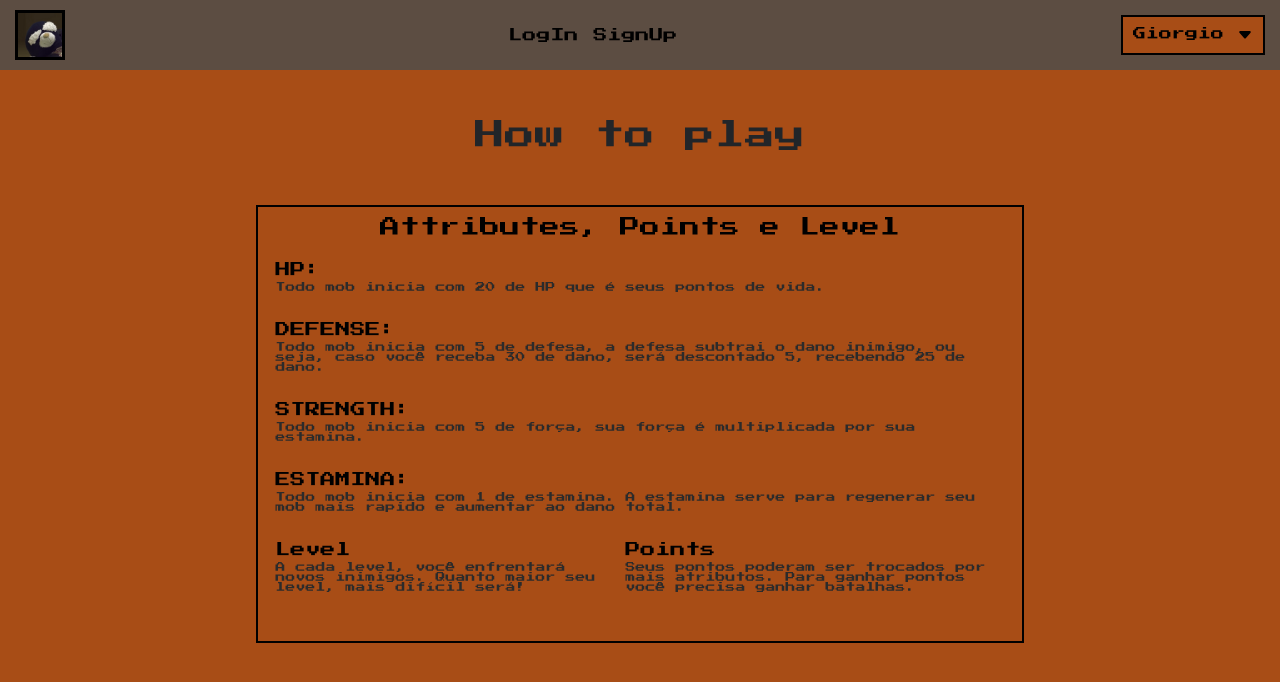
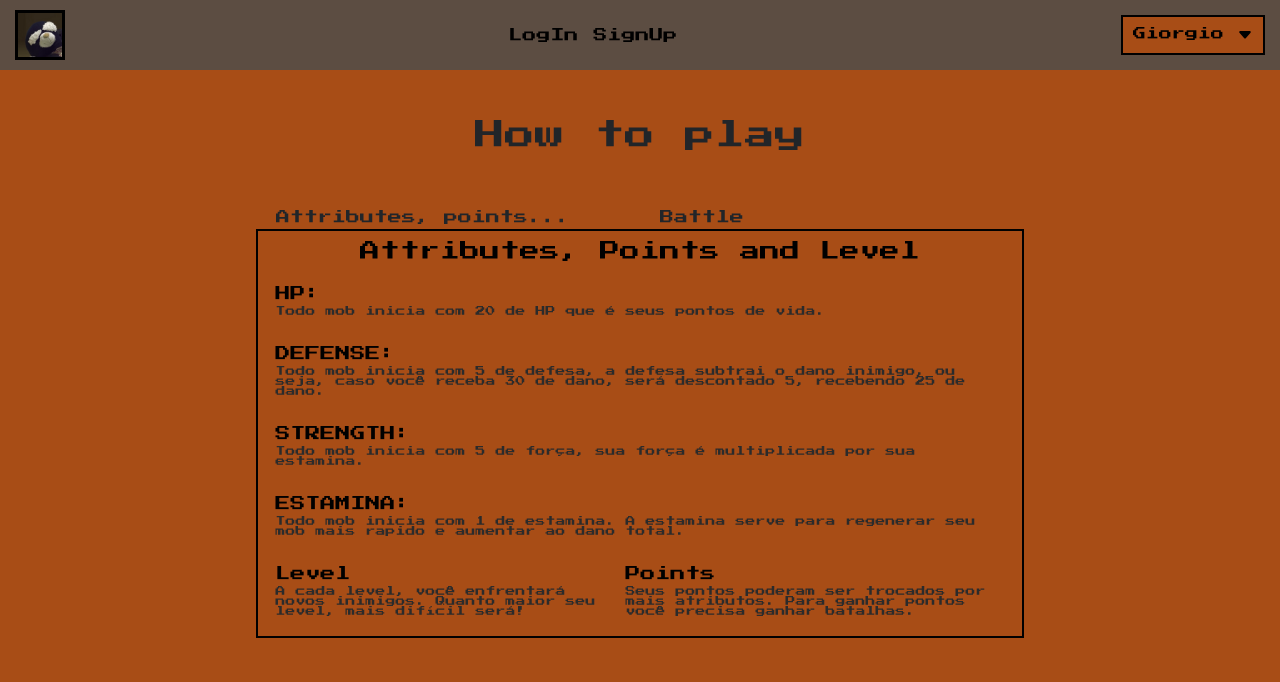
Before and after one commit to strGiorgio/PyMob2.1, a Vue app: page /help in a window 1280 px wide. Shown: the top 682 px of the page. Built offline with nearby package versions, Linux system fonts and the light colour scheme; data requests are answered from the project's data file.

Commit message:
Create a navigation to choose page in help-box

```diff
--- a/src/components/help/help-box.vue
+++ b/src/components/help/help-box.vue
@@ -1,6 +1,15 @@
 <template>
+    <div>
+        <nav>
+            <ul>
+                <li class="list-1" @click="btnLeftIsPressed">Attributes, points...</li>
+                <li class="list-2" @click="btnRightIsPressed">Battle</li>
+            </ul>
+        </nav>
+
         <div class="container">
-        <h2>Attributes, Points e Level</h2>
+            <div class="help-attributes" v-show="showAttributesHelp">
+                <h2>Attributes, Points and Level</h2>
                 <article>
                     <h3>HP:</h3>
                     <p>Todo mob inicia com 20 de HP que é seus pontos de vida.</p>
@@ -33,11 +42,47 @@
                     </article>
                 </div>
             </div>
+
+            <div class="help-battle" v-show="showBattleHelp">
+                <h2>Battle</h2>
+                <article></article>
+            </div>
+        </div>
+    </div>
 </template>
 
 <script>
 export default {
-    name: 'helpBox'
+    name: 'helpBox',
+    data() {
+        return {
+            showAttributesHelp: true,
+            showBattleHelp: false
+        }
+    },
+    methods: {
+        btnLeftIsPressed() {
+            const btn1 = document.querySelector('.list-1');
+            const btn2 = document.querySelector('.list-2');
+
+            btn1.classList.add('active')
+            btn2.classList.remove('active')
+
+            this.showAttributesHelp= true,
+            this.showBattleHelp = false
+        },
+
+        btnRightIsPressed() {
+            const btn1 = document.querySelector('.list-1');
+            const btn2 = document.querySelector('.list-2');
+
+            btn2.classList.add('active')
+            btn1.classList.remove('active')
+
+            this.showAttributesHelp= false,
+            this.showBattleHelp = true
+        }
+    }
 }
 </script>
 
@@ -46,6 +91,37 @@ export default {
         border: 2px solid var(--color-black-default);
         width: 60%;
         height: 60%;
+    }
+
+    nav {
+        font: 1.4rem var(--font-primary);
+        width: 60%;
+        margin: 0 auto;
+    }
+
+    nav ul{
+        list-style-type: none;
+        display: flex;
+        width: 100%;
+        justify-content: space-evenly;
+        margin: 0;
+        padding: 0;
+        width: 100%;
+        cursor: pointer;
+    }
+
+    nav ul li {
+        padding: 5px 20px;
+        width: 100%;
+        transition: .5s;
+    }
+
+    nav ul li:hover {
+        background-color: var(--color-secondary);
+    }
+
+    nav ul .active {
+        background-color: var(--color-secondary);
     }
 
     .container h2 {
```
Lines whose indentation alone changed are shown as unchanged.
